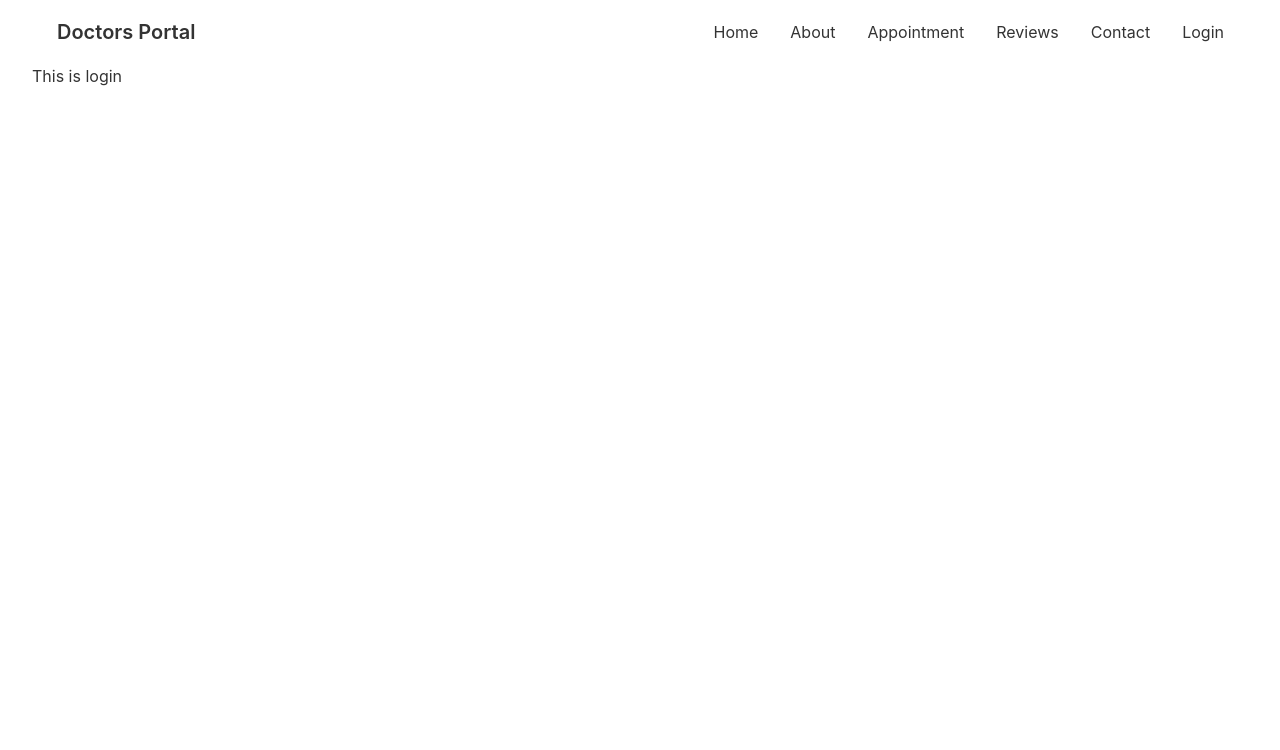
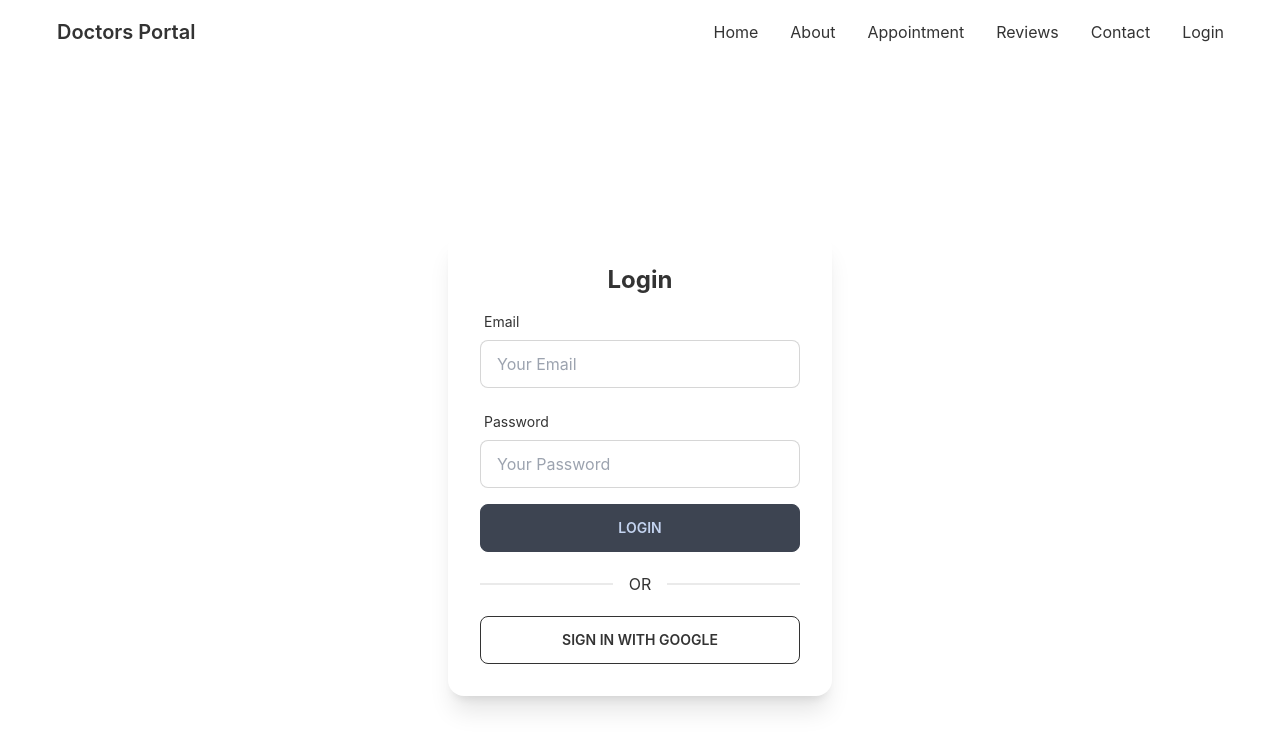
Before and after one commit to mohammad-al-amin-islam/doctors-portal-client-side, a React (Create React App) app: page /login in a window 1280 px wide. Shown: the top 750 px of the page. Built offline with nearby package versions, Linux system fonts and the light colour scheme; no server answers.

Commit message:
login page and google sign in added

```diff
--- a/package.json
+++ b/package.json
@@ -8,9 +8,12 @@
     "@testing-library/user-event": "^13.5.0",
     "daisyui": "^2.14.3",
     "date-fns": "^2.28.0",
+    "firebase": "^9.8.1",
     "react": "^18.1.0",
     "react-day-picker": "^8.0.4",
     "react-dom": "^18.1.0",
+    "react-firebase-hooks": "^5.0.3",
+    "react-hook-form": "^7.31.1",
     "react-router-dom": "^6.3.0",
     "react-scripts": "5.0.1",
     "web-vitals": "^2.1.4"
--- a/src/Pages/Appoinment/AppoinmentBanner.js
+++ b/src/Pages/Appoinment/AppoinmentBanner.js
@@ -6,9 +6,9 @@
 const AppoinmentBanner = ({ date, setDate }) => {
 
     return (
-        <div class="hero min-h-screen bg-white/[.85]" style={{ backgroundImage: `url(${chair})`, backgroundBlendMode: 'overlay' }}>
-            <div class="hero-content flex-col lg:flex-row-reverse">
-                <img src={chair} class="max-w-sm rounded-lg shadow-2xl" alt='chair' />
+        <div className="hero min-h-screen bg-white/[.85]" style={{ backgroundImage: `url(${chair})`, backgroundBlendMode: 'overlay' }}>
+            <div className="hero-content flex-col lg:flex-row-reverse">
+                <img src={chair} className="max-w-sm rounded-lg shadow-2xl" alt='chair' />
                 <div>
                     <DayPicker
                         mode="single"
--- a/src/Pages/Appoinment/AvailableAppointments.js
+++ b/src/Pages/Appoinment/AvailableAppointments.js
@@ -8,7 +8,7 @@
     const [treatment, setTreatment] = useState(null);
 
     useEffect(() => {
-        fetch('services.json')
+        fetch('http://localhost:5000/services')
             .then(res => res.json())
             .then(data => setServices(data))
     }, [])
--- a/src/Pages/Appoinment/BookingModal.js
+++ b/src/Pages/Appoinment/BookingModal.js
@@ -11,22 +11,22 @@
     }
     return (
         <div>
-            <input type="checkbox" id="booking-modal" class="modal-toggle" />
-            <div class="modal modal-bottom sm:modal-middle">
-                <div class="modal-box">
-                    <label for="booking-modal" class="btn btn-sm btn-circle absolute right-2 top-2">✕</label>
-                    <h3 class="font-bold text-lg">{name}</h3>
+            <input type="checkbox" id="booking-modal" className="modal-toggle" />
+            <div className="modal modal-bottom sm:modal-middle">
+                <div className="modal-box">
+                    <label for="booking-modal" className="btn btn-sm btn-circle absolute right-2 top-2">✕</label>
+                    <h3 className="font-bold text-lg">{name}</h3>
                     <form onSubmit={handleFrom} className='mt-5 grid grid-cols-1 gap-3 justify-items-center'>
-                        <input type="text" disabled value={format(date, 'PP')} class="input input-bordered w-full" />
-                        <select name='slot' class="select select-bordered w-full ">
+                        <input type="text" disabled value={format(date, 'PP')} className="input input-bordered w-full" />
+                        <select name='slot' className="select select-bordered w-full ">
                             {
                                 slots.map(slot => <option value={slot}>{slot}</option>)
                             }
                         </select>
-                        <input name='name' type="text" placeholder="Full Name" class="input input-bordered w-full" />
-                        <input name='number' type="text" placeholder="Phone Number" class="input input-bordered w-full" />
-                        <input name='email' type="email" placeholder="Email" class="input input-bordered w-full" />
-                        <input type="submit" value="Submit" class="btn btn-accent w-full " />
+                        <input name='name' type="text" placeholder="Full Name" className="input input-bordered w-full" />
+                        <input name='number' type="text" placeholder="Phone Number" className="input input-bordered w-full" />
+                        <input name='email' type="email" placeholder="Email" className="input input-bordered w-full" />
+                        <input type="submit" value="Submit" className="btn btn-accent w-full " />
                     </form>
                 </div>
             </div>
--- a/src/Pages/Appoinment/Service.js
+++ b/src/Pages/Appoinment/Service.js
@@ -3,20 +3,20 @@
 const Service = ({ service, setTreatment }) => {
     const { name, slots } = service;
     return (
-        <div class="card w-96 bg-base-100 shadow-xl text-center">
-            <div class="card-body">
-                <h2 class="card-title text-primary">{name}</h2>
+        <div className="card w-96 bg-base-100 shadow-xl ">
+            <div className="card-body text-center">
+                <h2 className="text-2xl font-bold text-primary">{name}</h2>
                 <p>{slots.length ?
                     <span>{slots[0]}</span>
                     :
                     <span className='text-red-500'>Try another day</span>
                 }</p>
                 <p>{slots.length} {slots.length > 1 ? 'services' : 'service'} available</p>
-                <div class="card-actions justify-center">
+                <div className="card-actions justify-center">
                     <label for="booking-modal"
                         onClick={() => setTreatment(service)}
                         disabled={slots.length === 0}
-                        class="btn modal-button btn-primary text-white">Book Appointment</label>
+                        className="btn modal-button btn-primary text-white">Book Appointment</label>
                 </div>
             </div>
         </div>
--- a/src/Pages/Login/Login.js
+++ b/src/Pages/Login/Login.js
@@ -1,9 +1,88 @@
 import React from 'react';
+import { useSignInWithGoogle } from 'react-firebase-hooks/auth';
+import { useForm } from 'react-hook-form';
+import auth from '../../firebase.init';
+const Login = () => {
+    const [signInWithGoogle, user, loading, error] = useSignInWithGoogle(auth);
 
-const Login = () => {
+    const { register, formState: { errors }, handleSubmit } = useForm();
+
+    if (user) {
+        console.log(user);
+    }
+
+
+    const onSubmit = data => {
+        console.log(data)
+    };
+
     return (
-        <div>
-            <h1>This is login</h1>
+        <div className='flex h-screen justify-center items-center'>
+            <div className="card w-96 bg-base-100 shadow-xl">
+                <div className="card-body">
+                    <h2 className="text-center text-2xl font-bold">Login</h2>
+
+
+                    <form onSubmit={handleSubmit(onSubmit)}>
+
+                        <div className="form-control w-full max-w-xs">
+                            <label className="label">
+                                <span className="label-text">Email</span>
+                            </label>
+                            <input
+                                type="text"
+                                placeholder="Your Email"
+                                className="input input-bordered w-full max-w-xs"
+                                {...register("email", {
+                                    required: {
+                                        value: true,
+                                        message: 'Email is required'
+                                    },
+                                    pattern: {
+                                        value: /[a-z0-9]+@[a-z]+\.[a-z]{2,3}/,
+                                        message: 'Please provide a valid email'
+                                    }
+                                })}
+                            />
+                            <label className="label">
+                                {errors.email?.type === 'required' && <span className="label-text-alt text-red-500">{errors.email.message}</span>}
+                                {errors.email?.type === 'pattern' && <span className="label-text-alt text-red-500">{errors.email.message}</span>}
+
+                            </label>
+                        </div>
+
+                        <div className="form-control w-full max-w-xs">
+                            <label className="label">
+                                <span className="label-text">Password</span>
+                            </label>
+                            <input
+                                type="password"
+                                placeholder="Your Password"
+                                className="input input-bordered w-full max-w-xs"
+                                {...register("password", {
+                                    required: {
+                                        value: true,
+                                        message: 'Password is required'
+                                    },
+                                    minLength: {
+                                        value: 6,
+                                        message: 'Set password minimum length 6 or more'
+                                    }
+                                })}
+                            />
+                            <label className="label">
+                                {errors.password?.type === 'required' && <span className="label-text-alt text-red-500">{errors.password.message}</span>}
+                                {errors.password?.type === 'minLength' && <span className="label-text-alt text-red-500">{errors.password.message}</span>}
+                            </label>
+                        </div>
+
+                        <input className='btn w-full' type="submit" value='Login' />
+                    </form>
+
+                    <div className="divider">OR</div>
+                    <button onClick={() => signInWithGoogle()} className="btn btn-outline">Sign in with google</button>
+                </div>
+            </div>
         </div>
     );
 };
--- /dev/null
+++ b/src/firebase.init.js
@@ -0,0 +1,22 @@
+// Import the functions you need from the SDKs you need
+import { initializeApp } from "firebase/app";
+import { getAuth } from "firebase/auth";
+// TODO: Add SDKs for Firebase products that you want to use
+// https://firebase.google.com/docs/web/setup#available-libraries
+
+// Your web app's Firebase configuration
+const firebaseConfig = {
+    apiKey: process.env.REACT_APP_API_KEY,
+    authDomain: process.env.REACT_APP_AUTH_DOMAIN,
+    projectId: process.env.REACT_APP_PROJECT_ID,
+    storageBucket: process.env.REACT_APP_STORAGE_BUCKET,
+    messagingSenderId: process.env.REACT_APP_MESSAGING_SENDER_ID,
+    appId: process.env.REACT_APP_APP_ID,
+};
+
+// Initialize Firebase
+const app = initializeApp(firebaseConfig);
+
+const auth = getAuth(app);
+
+export default auth;
```
Also changed, not shown: 1 other file (tests, documents, lock files or other folders).
